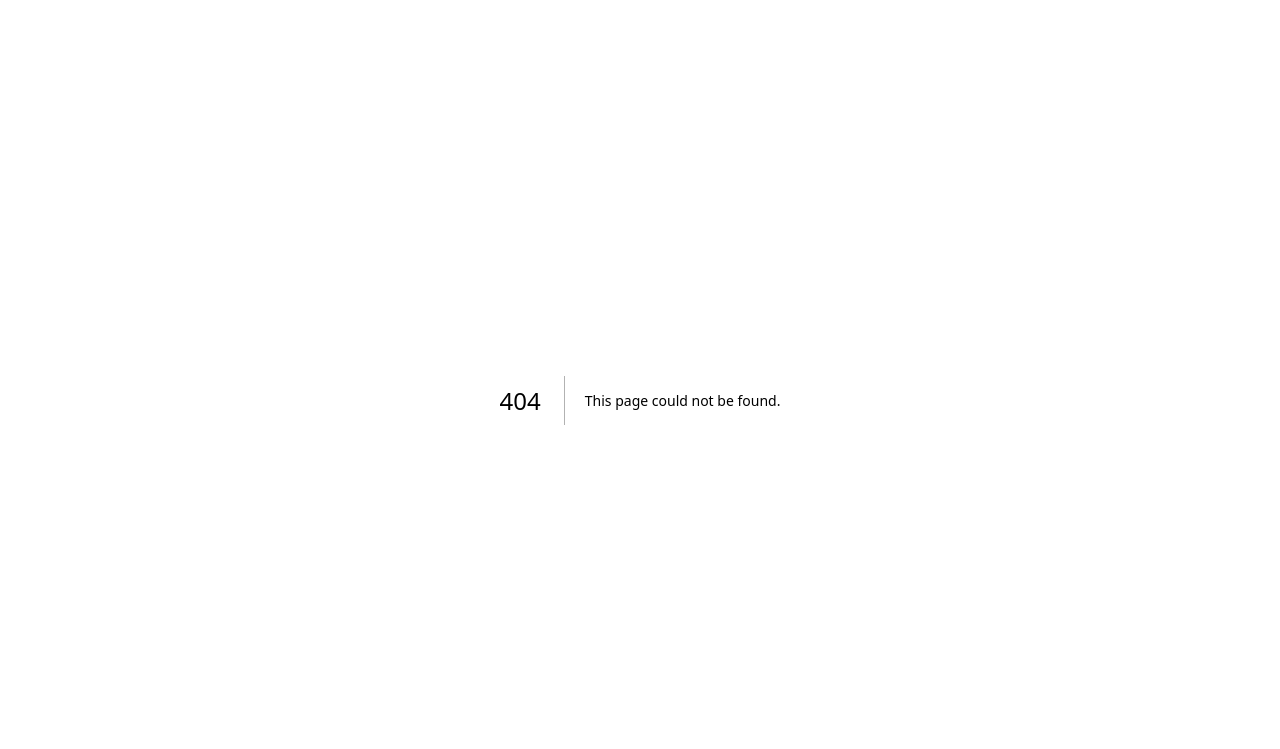
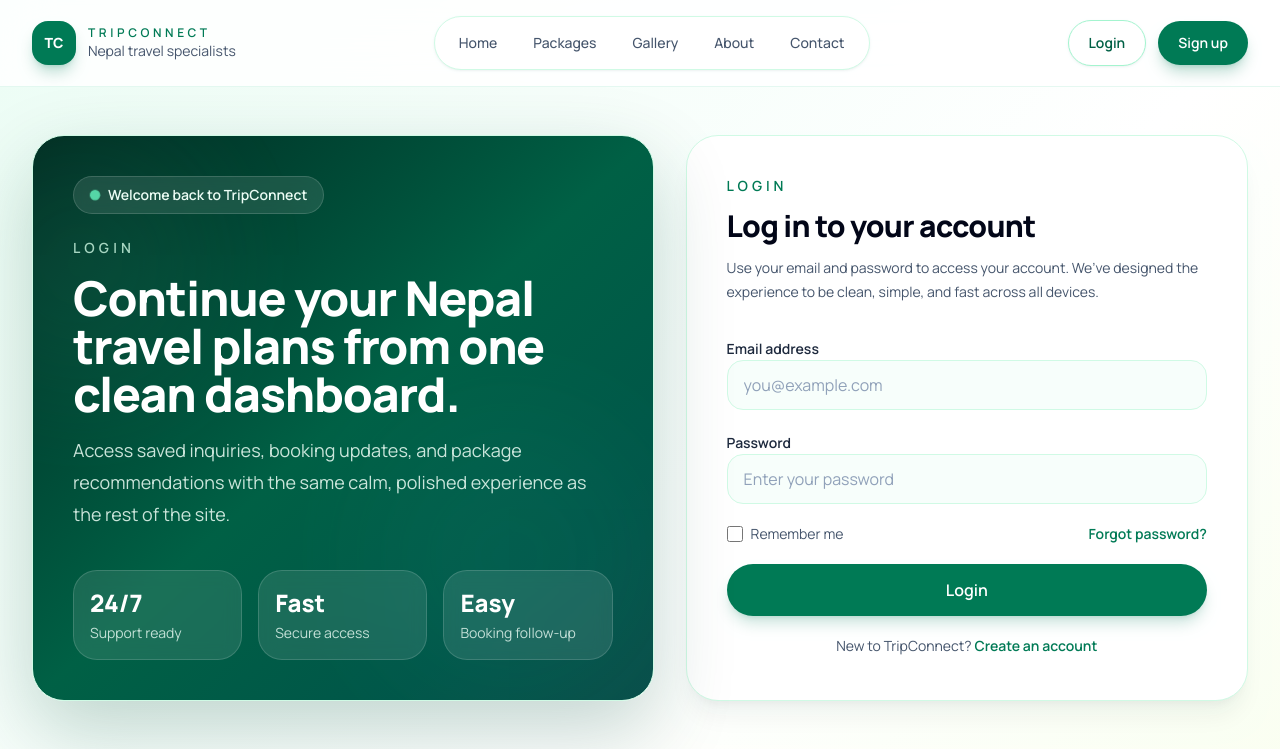
Before and after one commit to diwasbk/TripConnect, a Next.js app in the folder frontend/: page /login in a window 1280 px wide. Before the commit this address had no page. Shown: the top 749 px of the page. Built offline with nearby package versions, Linux system fonts and the light colour scheme.

Commit message:
feat(auth): add login page and login section

```diff
--- /dev/null
+++ b/frontend/app/(auth)/login/_components/login-section.tsx
@@ -0,0 +1,111 @@
+"use client";
+import Link from "next/link";
+
+export default function LoginSection() {
+    return (
+        <main className="mx-auto w-full max-w-7xl px-4 py-10 sm:px-6 lg:px-8 lg:py-12">
+            <div className="grid gap-8 lg:grid-cols-[1.05fr_0.95fr] lg:items-stretch">
+                <section className="relative overflow-hidden rounded-4xl border border-emerald-100 bg-linear-to-br from-emerald-950 via-emerald-800 to-teal-900 p-8 text-white shadow-[0_30px_80px_rgba(6,78,59,0.24)] sm:p-10">
+                    <div className="absolute inset-0 opacity-25">
+                        <div className="absolute -left-20 top-0 h-64 w-64 rounded-full bg-emerald-300/30 blur-3xl" />
+                        <div className="absolute bottom-0 right-0 h-72 w-72 rounded-full bg-teal-300/20 blur-3xl" />
+                    </div>
+
+                    <div className="relative z-10 flex h-full flex-col justify-between gap-10">
+                        <div className="space-y-6">
+                            <div className="inline-flex items-center gap-2 rounded-full border border-white/15 bg-white/10 px-4 py-2 text-sm font-semibold text-emerald-50 backdrop-blur">
+                                <span className="pulse-soft inline-flex h-2.5 w-2.5 rounded-full bg-emerald-300" />
+                                Welcome back to TripConnect
+                            </div>
+
+                            <div className="space-y-4">
+                                <p className="text-sm font-semibold uppercase tracking-[0.3em] text-emerald-100/80">Login</p>
+                                <h1 className="max-w-xl text-4xl font-black tracking-tight sm:text-5xl">
+                                    Continue your Nepal travel plans from one clean dashboard.
+                                </h1>
+                                <p className="max-w-xl text-base leading-8 text-emerald-50/85 sm:text-lg">
+                                    Access saved inquiries, booking updates, and package recommendations with the same calm, polished experience as the rest of the site.
+                                </p>
+                            </div>
+                        </div>
+
+                        <div className="grid gap-4 sm:grid-cols-3">
+                            {[
+                                { value: "24/7", label: "Support ready" },
+                                { value: "Fast", label: "Secure access" },
+                                { value: "Easy", label: "Booking follow-up" }
+                            ].map((item) => (
+                                <div key={item.label} className="rounded-3xl border border-white/15 bg-white/10 p-4 backdrop-blur">
+                                    <p className="text-2xl font-black text-white">{item.value}</p>
+                                    <p className="mt-1 text-sm text-emerald-50/80">{item.label}</p>
+                                </div>
+                            ))}
+                        </div>
+                    </div>
+                </section>
+
+                <form className="rounded-4xl border border-emerald-100 bg-white p-6 shadow-xl shadow-emerald-950/5 sm:p-8 lg:p-10">
+                    <div className="mb-8 space-y-3">
+                        <p className="text-sm font-semibold uppercase tracking-[0.28em] text-emerald-700">Login</p>
+                        <h2 className="text-3xl font-black tracking-tight text-slate-950">Log in to your account</h2>
+                        <p className="max-w-xl text-sm leading-6 text-slate-600">
+                            Use your email and password to access your account. We’ve designed the experience to be clean, simple, and fast across all devices.
+                        </p>
+                    </div>
+
+                    <div className="space-y-5">
+                        <div className="space-y-2">
+                            <label htmlFor="login-email" className="text-sm font-semibold text-slate-800">Email address</label>
+                            <input
+                                id="login-email"
+                                name="email"
+                                autoComplete="email"
+                                className="w-full rounded-2xl border border-emerald-100 bg-emerald-50/40 px-4 py-3 text-slate-950 outline-none transition-all placeholder:text-slate-400 focus:border-emerald-300 focus:bg-white focus:ring-4 focus:ring-emerald-100"
+                                placeholder="you@example.com"
+                            />
+                        </div>
+
+                        <div className="space-y-2">
+                            <label htmlFor="login-password" className="text-sm font-semibold text-slate-800">Password</label>
+                            <input
+                                id="login-password"
+                                name="password"
+                                type="password"
+                                autoComplete="current-password"
+                                className="w-full rounded-2xl border border-emerald-100 bg-emerald-50/40 px-4 py-3 text-slate-950 outline-none transition-all placeholder:text-slate-400 focus:border-emerald-300 focus:bg-white focus:ring-4 focus:ring-emerald-100"
+                                placeholder="Enter your password"
+                            />
+                        </div>
+
+                        <div className="flex items-center justify-between gap-4 text-sm">
+                            <label className="inline-flex items-center gap-2 text-slate-600">
+                                <input
+                                    type="checkbox"
+                                    className="h-4 w-4 rounded border-emerald-300 text-emerald-700 focus:ring-emerald-200"
+                                />
+                                Remember me
+                            </label>
+                            <Link href="/forgot-password" className="font-semibold text-emerald-700 hover:text-emerald-800">
+                                Forgot password?
+                            </Link>
+                        </div>
+
+                        <button
+                            type="submit"
+                            className="inline-flex w-full items-center justify-center rounded-full bg-emerald-700 px-5 py-3.5 text-base font-semibold text-white shadow-lg shadow-emerald-700/20 transition-all duration-300 hover:-translate-y-0.5 hover:bg-emerald-800 cursor-pointer"
+                        >
+                            Login
+                        </button>
+
+                        <p className="text-center text-sm text-slate-600">
+                            New to TripConnect?{" "}
+                            <Link href="/signup" className="font-semibold text-emerald-700 hover:text-emerald-800">
+                                Create an account
+                            </Link>
+                        </p>
+                    </div>
+                </form>
+            </div>
+        </main>
+    );
+}
--- /dev/null
+++ b/frontend/app/(auth)/login/page.tsx
@@ -0,0 +1,13 @@
+import Footer from "../../(public)/_components/footer";
+import LoginSection from "./_components/login-section";
+import NavBar from "../../(public)/_components/navbar";
+
+export default function HomePage() {
+    return (
+        <div className="relative bg-linear-to-br from-emerald-50 via-white to-lime-50">
+            <NavBar />
+            <LoginSection />
+            <Footer />
+        </div>
+    );
+}
```
